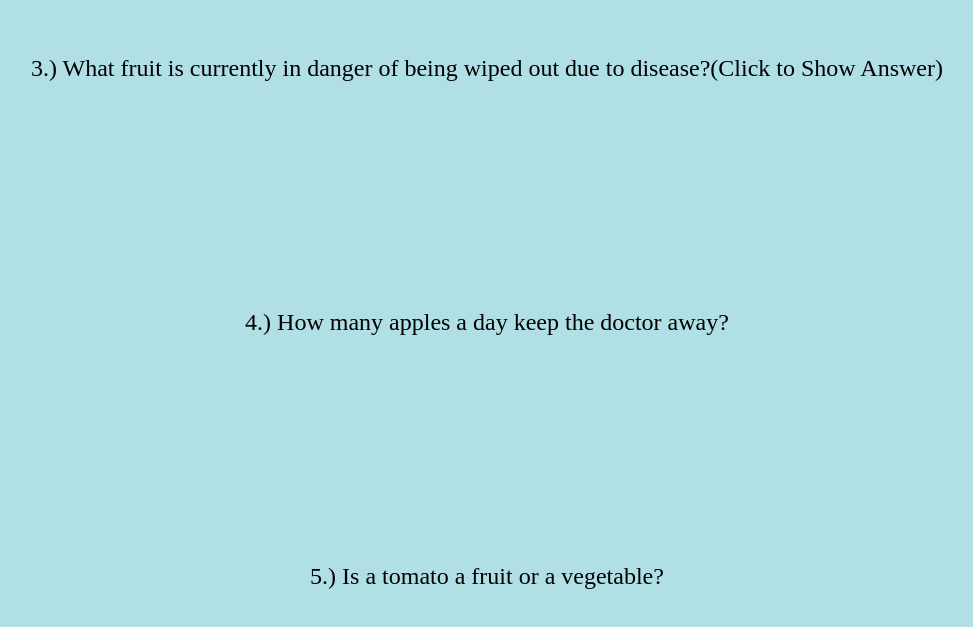
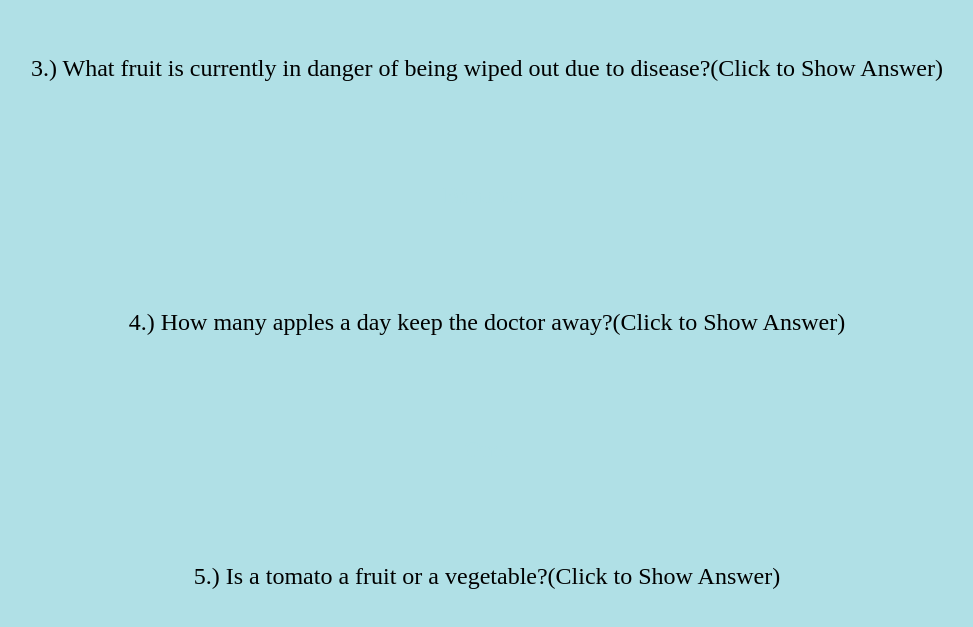
Before and after one commit to Derekcs1/quizApp, a plain HTML site: page index.html in a window 1280 px wide. Shown: the part 696-1323 px from the top of the page, without its empty margins (153-1126 px from the left). Drawn offline with nearby package versions, Linux system fonts and the light colour scheme.

Commit message:
Finished Webpage for real this time

```diff
--- a/index.html
+++ b/index.html
@@ -20,10 +20,10 @@
 <p id="showAnswer3">3.) What fruit is currently in danger of being wiped out due to disease?(Click to Show Answer)</p>
 <p id="Answer3">Bananas.</p>
 
-<p id="showAnswer4">4.) How many apples a day keep the doctor away?</p>
+<p id="showAnswer4">4.) How many apples a day keep the doctor away?(Click to Show Answer)</p>
 <p id="Answer4">One.</p>
 
-<p id="showAnswer5">5.) Is a tomato a fruit or a vegetable?</p>
+<p id="showAnswer5">5.) Is a tomato a fruit or a vegetable?(Click to Show Answer)</p>
 <p id="Answer5">It is a fruit.</p>
 
 </body>
```
